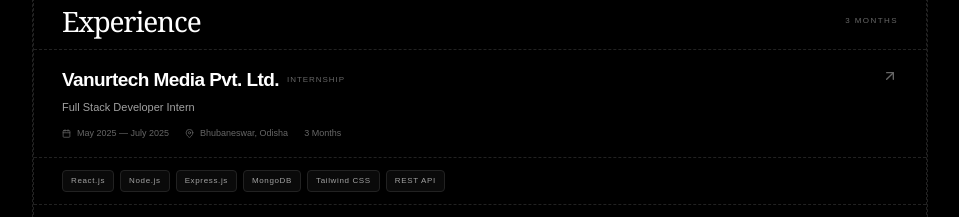
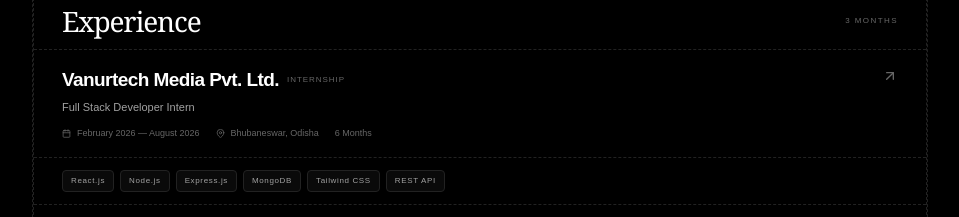
Before and after one commit to GOBINDA-GAGAN/GobindaGaganDey, a React (Vite) app in the folder client/: page / in a window 1280 px wide. Shown: the part 2160-2377 px from the top of the page, without its empty margins (160-1119 px from the left). Built offline with nearby package versions, Linux system fonts and the light colour scheme; a web font is replaced by a local one.

Commit message:
feat: update internship duration and period for experience entry

```diff
--- a/client/src/experience/Experience.jsx
+++ b/client/src/experience/Experience.jsx
@@ -11,8 +11,8 @@
     {
       company: "Vanurtech Media Pvt. Ltd.",
       role: "Full Stack Developer Intern",
-      duration: "3 Months",
-      period: "May 2025 — July 2025",
+      duration: "6 Months",
+      period: "February 2026 — August 2026",
       location: "Bhubaneswar, Odisha",
       type: "Internship",
       team: "Team Lead",
```
